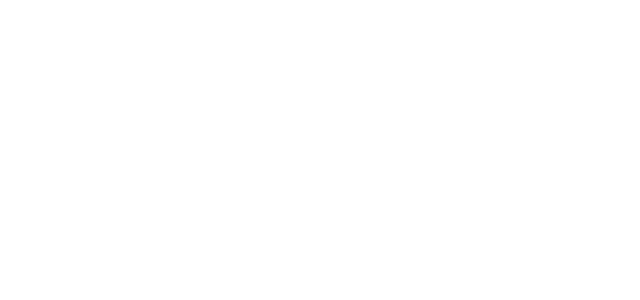
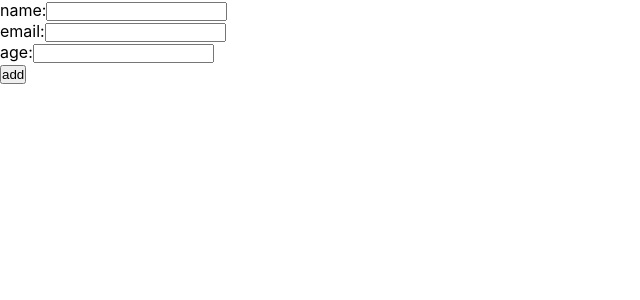
Before and after one commit to alperenmehmet/useful-components, a React (Vite) app: page / in a window 1280 px wide. Shown: the top 300 px of the page, without its empty margins (0-640 px from the left). Built offline with nearby package versions, Linux system fonts and the light colour scheme.

Commit message:
Multiple input component is finished.

```diff
--- a/src/App.jsx
+++ b/src/App.jsx
@@ -1,6 +1,8 @@
 // import Search from './components/01.basic-search-useState/Search';
 // import FetchData from './components/02.fetch-data/FetchData'
 // import Form from "./components/03.form-basics/Form";
+
+import MultipleInputs from "./components/04.multiple-inputs/MultipleInputs";
 
 function App() {
   return (
@@ -8,6 +10,7 @@
       {/*<Search/>*/}
       {/*<FetchData />*/}
       {/*<Form/>*/}
+      <MultipleInputs/>
     </>
   )
 }
--- /dev/null
+++ b/src/components/04.multiple-inputs/MultipleInputs.jsx
@@ -0,0 +1,67 @@
+import {useState} from 'react'
+
+const MultipleInputs = () => {
+  const [people, setPeople] = useState([])
+  const [person, setPerson] = useState({firstName: '', email: '', age: ''})
+
+  const handleChange = (e) => {
+    const name = e.target.name
+    const value = e.target.value
+    setPerson({...person, [name]: value})
+  }
+
+  const handleSubmit = (e) => {
+    e.preventDefault()
+    if (person.firstName && person.email && person.age) {
+      const newPerson = {...person, id: new Date().getTime().toString()}
+      setPeople([...people, newPerson])
+      setPerson({firstName: '', email: '', age: ''})
+    }
+  }
+
+  return (
+    <div>
+      <form action=''>
+        <div className='form-control'>
+          <label htmlFor=''>name:</label>
+          <input
+            type='text'
+            name='firstName'
+            onChange={handleChange}
+            value={person.firstName}
+          />
+        </div>
+        <div className='form-control'>
+          <label htmlFor='email'>email:</label>
+          <input
+            type='text'
+            name='email'
+            onChange={handleChange}
+            value={person.email}
+          />
+        </div>
+        <div className='form-control'>
+          <label htmlFor='age'>age:</label>
+          <input
+            type='text'
+            name='age'
+            onChange={handleChange}
+            value={person.age}
+          />
+        </div>
+        <button onClick={handleSubmit}>add</button>
+      </form>
+      {people.map((person) => {
+        return (
+          <div key={person.id}>
+            <h1>name:{person.firstName}</h1>
+            <h1>email:{person.email}</h1>
+            <h1>age:{person.age}</h1>
+          </div>
+        )
+      })}
+    </div>
+  )
+}
+
+export default MultipleInputs
```
